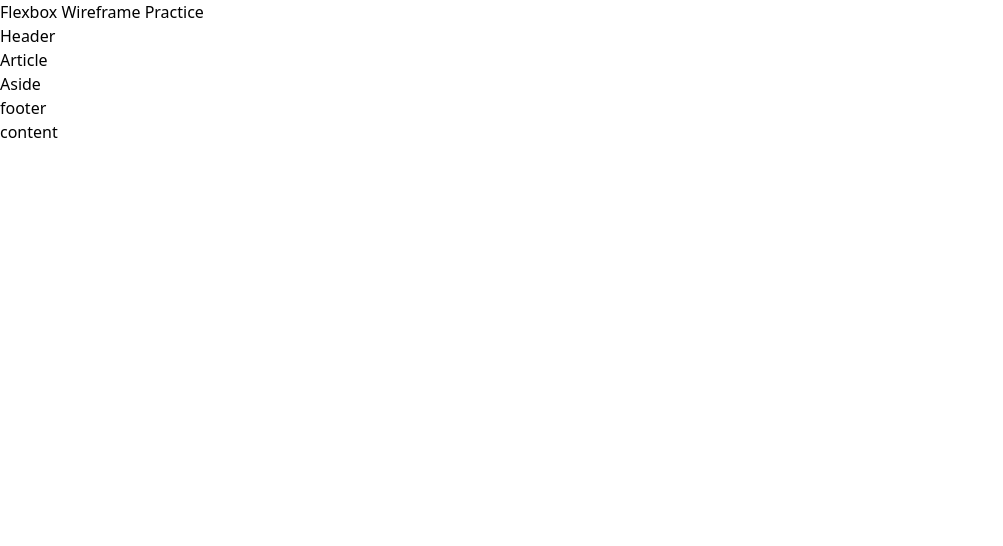
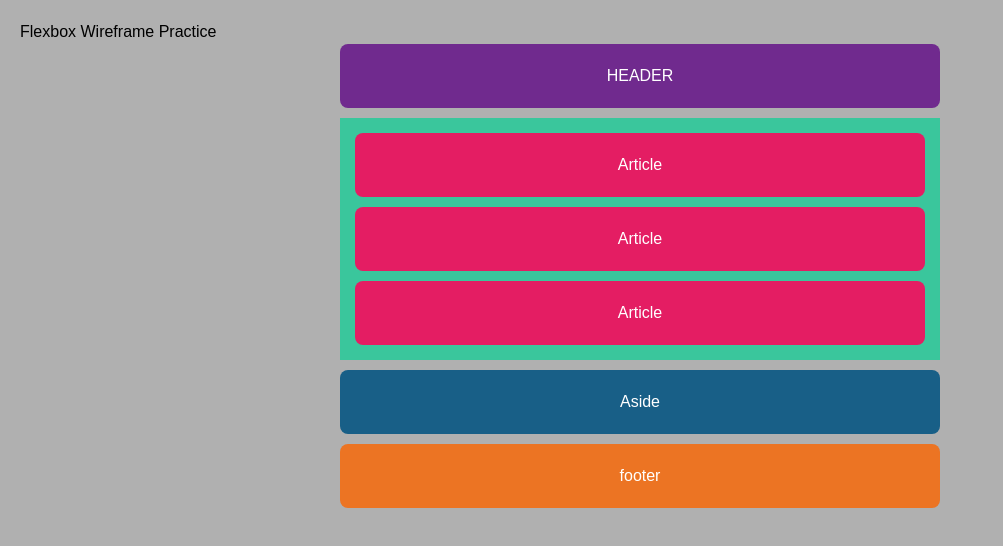
Before and after one commit to srgriff/flexbox-wireframe-practice, a plain HTML site: page index.html in a window 1280 px wide. Shown: the whole page, without its empty margins (0-1003 px from the left). Drawn offline with Linux system fonts and the light colour scheme.

Commit message:
final wk 1 mod 2

```diff
--- a/css/style.css
+++ b/css/style.css
@@ -1,16 +1,65 @@
+  * {
+      box-sizing: border-box;
+      margin: 0;
+      padding: 0;
+    }
 
+    body {
+      font-family: Arial, sans-serif;
+      background-color: #b0b0b0;
+      padding: 20px;
+    }
 
 
 .wireframe-container {
-        display: flex;
-        flex-direction: column;
+      display: flex;
+      flex-direction: column;
+      gap: 10px;
+      max-width: 600px;
+      margin: auto;
+  }
+
+   header, .article, .aside, .footer {
+      border-radius: 8px;
+      padding: 20px;
+      color: white;
+      text-align: center;
+    }
+  header {
+      display: flex;
+      flex-direction: column;
+
+      background-color: #702a8e;
+
+    }
+
+    .articles {
+      display: flex;
+      flex-direction: column;
+      gap: 10px;
+      background-color: #3ac69c;
+      padding: 15px;
+    }
+
+    .article {
+      background-color: #e41d63;
+      padding: 20px;
+      border-radius: 8px;
+    }
 
 
-
-      .main-content-section {
-        flex: 1;
+    .aside {
+      background-color: #185f87;
     }
 
-    .aside-section {
-        flex: 0 0 250px;
+    .footer {
+      background-color: #ec7423;
     }
+
+        @media (min-width: 768px) {
+      .container {
+        max-width: 800px;
+      }
+
+
+    }
--- a/index.html
+++ b/index.html
@@ -6,18 +6,25 @@ Flexbox Wireframe Practice
     <meta name="viewport" content="width=device-width, initial-scale=1.0">
     <title>Document</title>
     <link rel="stylesheet" href="./css/reset.css">
+    <link rel="stylesheet" href="./css/style.css">
+
 
 </head>
 <body>
 
 
-       <div class="wireframe-container">
-        <div class="header-section">Header</div>
-        <div class="main-content-section">Article</div>
-        <div class="aside-section">Aside</div>
-        <div class="footer-section">footer</div>
+     <div class="wireframe-container">
+       <header>HEADER</header>
+<div class="articles">
+        <p class="article">Article</p>
+        <p class="article">Article</p>
+        <p class="article">Article</p>
+  </div>
+
+        <p class="aside">Aside</p>
+        <p class="footer">footer</p>
     </div>
-content
+
 
 </body>
 
```
